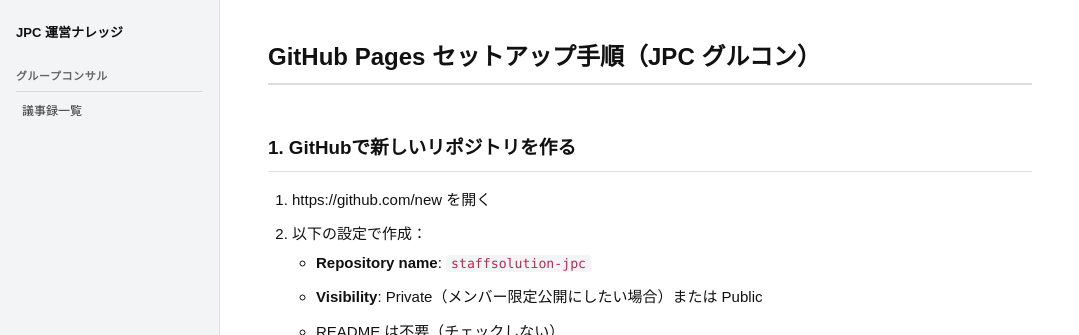
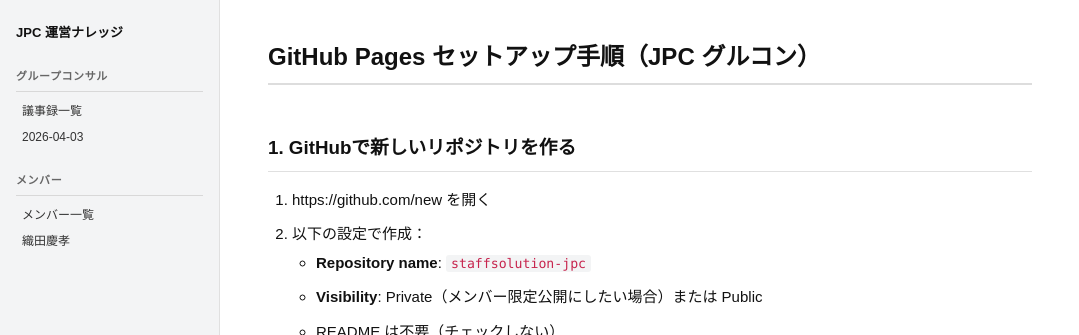
Before and after one commit to staffsolution/staffsolution-jpc, a Jekyll site: the page built from SETUP.md, in a window 1280 px wide. Shown: the top 335 px of the page, without its empty margins (0-1079 px from the left). Built offline with Jekyll 4.4.1, drawn with Linux system fonts in a browser that asks for light colours; our own code applies the rules of GitHub Pages for plain Markdown files.

Commit message:
左ナビにグルコン直リンク・メンバーセクション追加

```diff
--- a/_includes/nav.html
+++ b/_includes/nav.html
@@ -7,6 +7,15 @@
     <div class="nav-section-title">グループコンサル</div>
     <ul>
       <li><a href="{{ '/グルコン/' | relative_url }}">議事録一覧</a></li>
+      <li><a href="{{ '/グルコン/20260403_グルコン議事録' | relative_url }}">2026-04-03</a></li>
+    </ul>
+  </div>
+
+  <div class="nav-section">
+    <div class="nav-section-title">メンバー</div>
+    <ul>
+      <li><a href="{{ '/メンバー/' | relative_url }}">メンバー一覧</a></li>
+      <li><a href="{{ '/メンバー/織田慶孝/' | relative_url }}">織田慶孝</a></li>
     </ul>
   </div>
 </nav>
```
